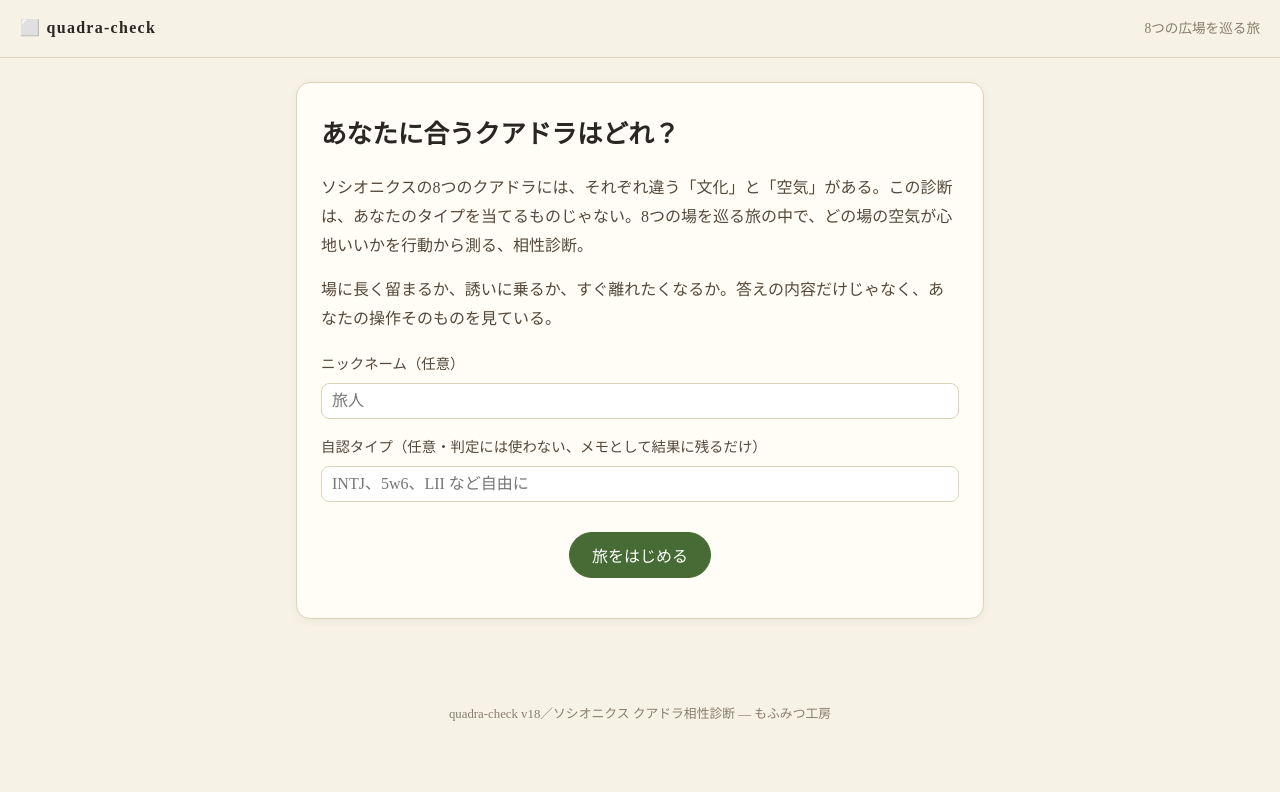
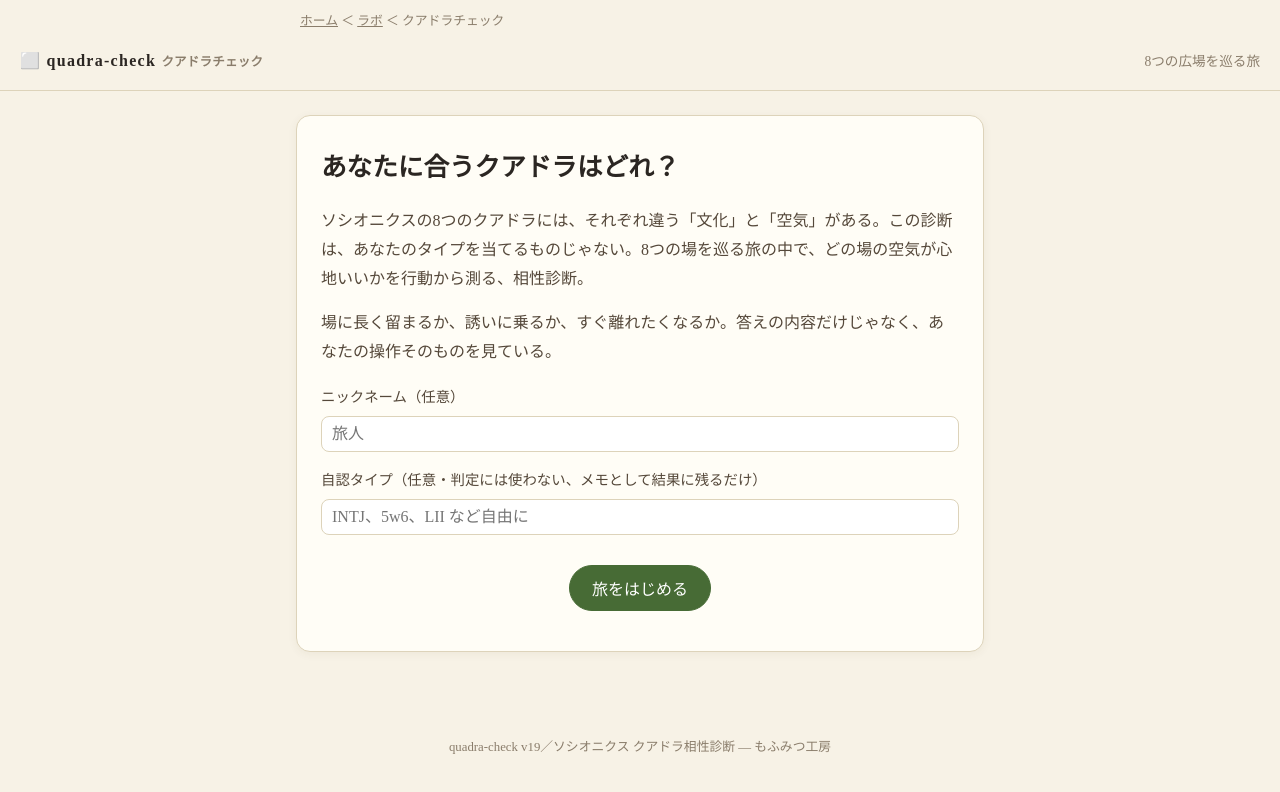
Before and after one commit to mofu-mitsu/quadra-check, a plain HTML site: page index.html in a window 1280 px wide. Drawn offline with Linux system fonts and the light colour scheme.

Commit message:
v19: パンくずリストとタイトル横のカタカナ表記を追加

```diff
--- a/app.js
+++ b/app.js
@@ -1,4 +1,4 @@
-// quadra-check v18（ランキング判定＋演出改修版）
+// quadra-check v19（ランキング判定＋演出改修版）
 // 3軸（A 周辺-/中心+、B 民主-/貴族+、C 主観-/客観+）の符号で8クアドラにマッピングする。
 
 const QUADRAS = {
--- a/index.html
+++ b/index.html
@@ -21,13 +21,14 @@
 <link rel="stylesheet" href="style.css">
 </head>
 <body>
+<nav class="breadcrumb"><a href="https://mofu-mitsu.github.io/">ホーム</a> ＜ <a href="https://mofu-mitsu.github.io/lab.html">ラボ</a> ＜ クアドラチェック</nav>
 <header class="site-header">
-  <div class="logo">⬜ quadra-check</div>
+  <div class="logo">⬜ quadra-check <span class="logo-kana">クアドラチェック</span></div>
   <div class="tagline">8つの広場を巡る旅</div>
 </header>
 <main id="app"></main>
 <footer class="site-footer">
-  <p>quadra-check v18／ソシオニクス クアドラ相性診断 — もふみつ工房</p>
+  <p>quadra-check v19／ソシオニクス クアドラ相性診断 — もふみつ工房</p>
 </footer>
 <script src="app.js"></script>
 </body>
--- a/style.css
+++ b/style.css
@@ -20,6 +20,9 @@ body {
   padding: 14px 20px; border-bottom: 1px solid var(--line);
 }
 .logo { font-weight: bold; letter-spacing: .08em; }
+.logo-kana { font-size: .78em; color: #8a7d6b; letter-spacing: .02em; }
+.breadcrumb { max-width: 720px; margin: 0 auto; padding: 10px 20px 0; font-size: .8em; color: #8a7d6b; }
+.breadcrumb a { color: #8a7d6b; }
 .tagline { font-size: .85em; color: #8a7d6b; }
 .site-footer { text-align: center; font-size: .8em; color: #8a7d6b; padding: 24px 12px; }
 #app { max-width: 720px; margin: 0 auto; padding: 24px 16px 48px; }
```
